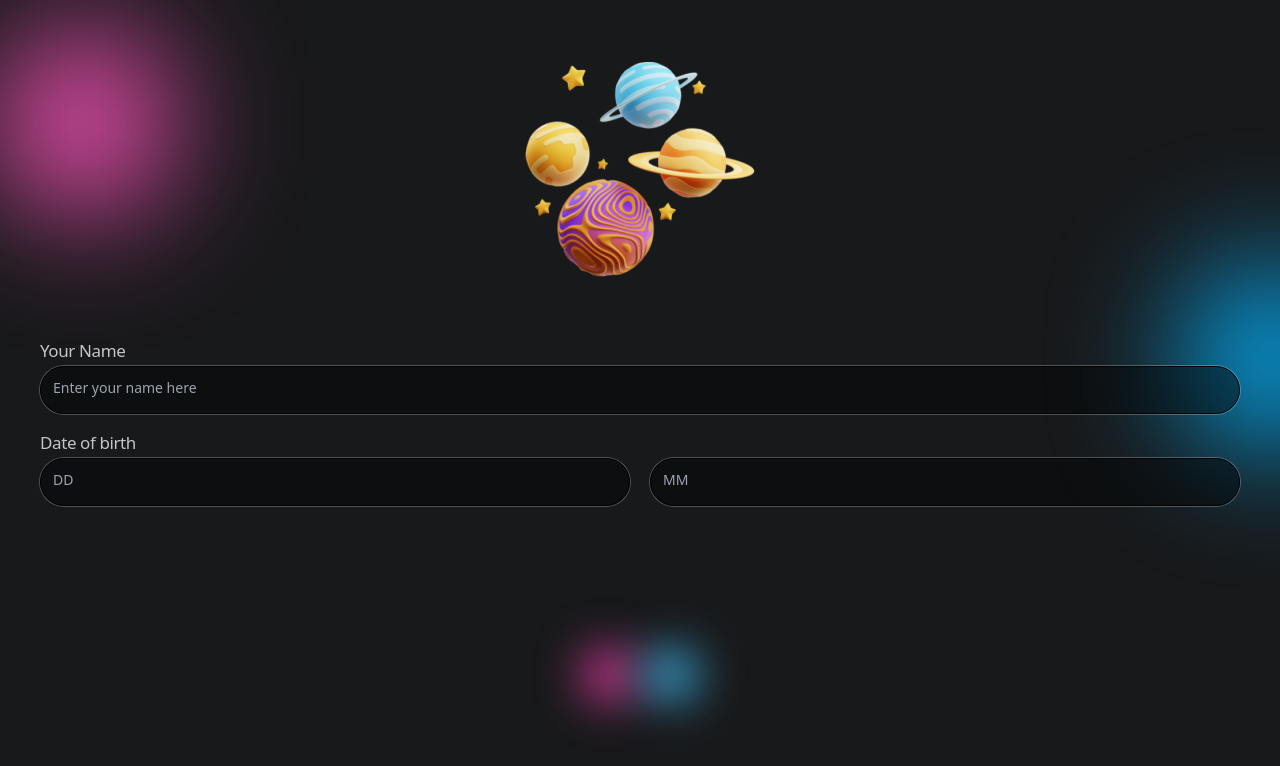
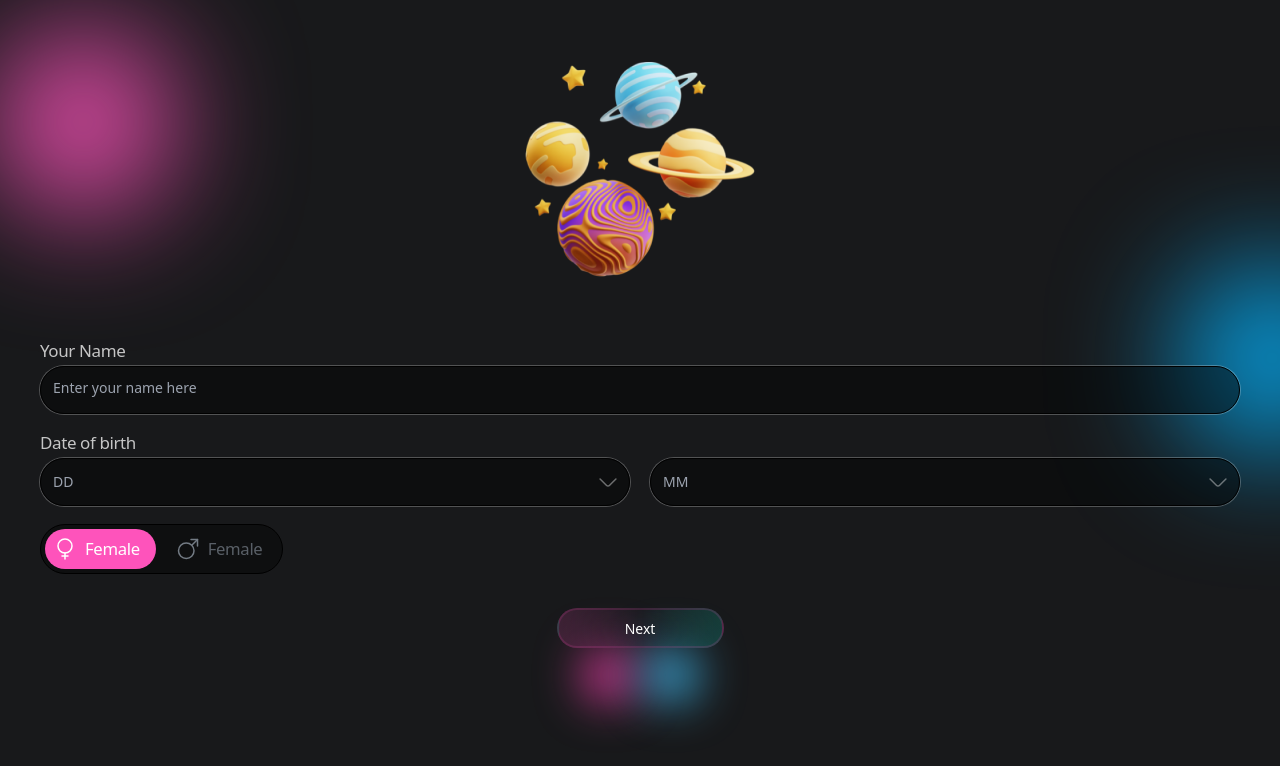
Before and after one commit to DejanFetovski/AstronifyMiniApp, a React (Vite) app in the folder frontend/: page /welcome in a window 1280 px wide. Shown: the top 766 px of the page. Built offline with nearby package versions, Linux system fonts and the light colour scheme.

Commit message:
update welcome page
update welcome page

```diff
--- a/frontend/src/pages/Welcome/index.tsx
+++ b/frontend/src/pages/Welcome/index.tsx
@@ -1,7 +1,13 @@
 import { useState } from "react";
+import WomanIcon from "../../svgs/FemaleIcon";
+import MaleIcon from "../../svgs/MaleIcon";
+import ArrowDown from "../../svgs/ArrowDown";
+import FemaleIcon from "../../svgs/FemaleIcon";
+import ActionButton from "../../components/ActionButton";
 
 const Welcome = () => {
   const [step, setStep] = useState(1);
+  const handleClick = () => {};
 
   return (
     <div className="min-h-screen flex flex-col items-center justify-start gap-[42px] px-10 pt-10">
@@ -16,7 +22,7 @@ const Welcome = () => {
       ) : (
         <>
           <img src="assets/images/suns.png"></img>
-          <div className="flex flex-col gap-[18px] w-full">
+          <div className="flex flex-col gap-[18px] w-full  items-start">
             <div className="flex flex-col w-full gap-1">
               <span className="text-[17px] leading-[22px] tracking-[-0.4px] text-[#FFFFFFBF]">
                 Your Name
@@ -29,25 +35,51 @@ const Welcome = () => {
               </div>
             </div>
 
-            <div className="flex flex-col gap-1">
+            <div className="flex flex-col gap-1 w-full">
               <span className="text-[17px] leading-[22px] tracking-[-0.4px] text-[#FFFFFFBF]">
                 Date of birth
               </span>
               <div className="grid grid-cols-2 gap-[20px]">
-                <div className="border-[1px] border-black bg-[#00000075] [box-shadow:0px_0px_0px_1px_rgba(255,255,255,0.25)] rounded-full py-2 px-3 h-[48px] w-full">
+                <div className="relative flex items-center border-[1px] border-black bg-[#00000075] [box-shadow:0px_0px_0px_1px_rgba(255,255,255,0.25)] rounded-full py-2 px-3 h-[48px] w-full">
                   <input
                     className="text-[#FFFFFF99] outline-none cursor-pointer bg-transparent border-none text-[14px] leading-[22px] font-light"
                     placeholder="DD"
                   ></input>
+                  <div className="absolute right-3">
+                    <ArrowDown />
+                  </div>
                 </div>
 
-                <div className="border-[1px] border-black bg-[#00000075] [box-shadow:0px_0px_0px_1px_rgba(255,255,255,0.25)] rounded-full py-2 px-3 h-[48px] w-full">
+                <div className="relative flex items-center border-[1px] border-black bg-[#00000075] [box-shadow:0px_0px_0px_1px_rgba(255,255,255,0.25)] rounded-full py-2 px-3 h-[48px] w-full">
                   <input
                     className="text-[#FFFFFF99] outline-none cursor-pointer bg-transparent border-none text-[14px] leading-[22px] font-light"
                     placeholder="MM"
                   ></input>
+                  <div className="absolute right-3">
+                    <ArrowDown />
+                  </div>
                 </div>
               </div>
+            </div>
+
+            <div className="bg-[#00000066] border-[1px] border-black [box-shadow: 0px_0px_0px_1px_rgba(187, 167, 167, 0.15)] rounded-full flex p-1 gap-3">
+              <div className="bg-[rgb(254,83,187)] flex items-center p-2 rounded-full gap-2 pr-4 text-[16.7px] leading-[22px] tracking-[-0.34px] text-white">
+                <FemaleIcon />
+                <span>Female</span>
+              </div>
+              <div className="bg-transparent flex items-center p-2 rounded-full gap-2 pr-4 text-[16.7px] leading-[22px] tracking-[-0.34px] text-[#737B84BF]">
+                <MaleIcon />
+                <span>Female</span>
+              </div>
+            </div>
+
+            <div className="w-full flex items-center justify-center mt-4">
+              <ActionButton
+                className="w-[167px] h-[40px] flex justify-center items-center"
+                onClick={handleClick}
+              >
+                {<span className="text-[14px] text-white">Next</span>}
+              </ActionButton>
             </div>
           </div>
         </>
--- /dev/null
+++ b/frontend/src/svgs/ArrowDown.tsx
@@ -0,0 +1,23 @@
+const ArrowDown = () => {
+  return (
+    <svg
+      width="18"
+      height="9"
+      viewBox="0 0 18 9"
+      fill="none"
+      xmlns="http://www.w3.org/2000/svg"
+    >
+      <path
+        d="M16.92 0.950012L10.4 7.47001C9.63002 8.24001 8.37002 8.24001 7.60002 7.47001L1.08002 0.950012"
+        stroke="white"
+        stroke-opacity="0.4"
+        stroke-width="1.5"
+        stroke-miterlimit="10"
+        stroke-linecap="round"
+        stroke-linejoin="round"
+      />
+    </svg>
+  );
+};
+
+export default ArrowDown;
--- /dev/null
+++ b/frontend/src/svgs/FemaleIcon.tsx
@@ -0,0 +1,37 @@
+const FemaleIcon = () => {
+  return (
+    <div>
+      <svg
+        width="24"
+        height="24"
+        viewBox="0 0 24 24"
+        fill="none"
+        xmlns="http://www.w3.org/2000/svg"
+      >
+        <path
+          d="M12 16C15.866 16 19 12.866 19 9C19 5.13401 15.866 2 12 2C8.13401 2 5 5.13401 5 9C5 12.866 8.13401 16 12 16Z"
+          stroke="white"
+          stroke-width="1.5"
+          stroke-linecap="round"
+          stroke-linejoin="round"
+        />
+        <path
+          d="M12 16V22"
+          stroke="white"
+          stroke-width="1.5"
+          stroke-linecap="round"
+          stroke-linejoin="round"
+        />
+        <path
+          d="M15 19H9"
+          stroke="white"
+          stroke-width="1.5"
+          stroke-linecap="round"
+          stroke-linejoin="round"
+        />
+      </svg>
+    </div>
+  );
+};
+
+export default FemaleIcon;
--- /dev/null
+++ b/frontend/src/svgs/MaleIcon.tsx
@@ -0,0 +1,37 @@
+const MaleIcon = () => {
+  return (
+    <div>
+      <svg
+        width="24"
+        height="24"
+        viewBox="0 0 24 24"
+        fill="none"
+        xmlns="http://www.w3.org/2000/svg"
+      >
+        <path
+          d="M10.25 21.5C14.5302 21.5 18 18.0302 18 13.75C18 9.46979 14.5302 6 10.25 6C5.96979 6 2.5 9.46979 2.5 13.75C2.5 18.0302 5.96979 21.5 10.25 21.5Z"
+          stroke="#737B84"
+          stroke-width="1.5"
+          stroke-linecap="round"
+          stroke-linejoin="round"
+        />
+        <path
+          d="M21.5 2.5L16 8"
+          stroke="#737B84"
+          stroke-width="1.5"
+          stroke-linecap="round"
+          stroke-linejoin="round"
+        />
+        <path
+          d="M15 2.5H21.5V9"
+          stroke="#737B84"
+          stroke-width="1.5"
+          stroke-linecap="round"
+          stroke-linejoin="round"
+        />
+      </svg>
+    </div>
+  );
+};
+
+export default MaleIcon;
```
